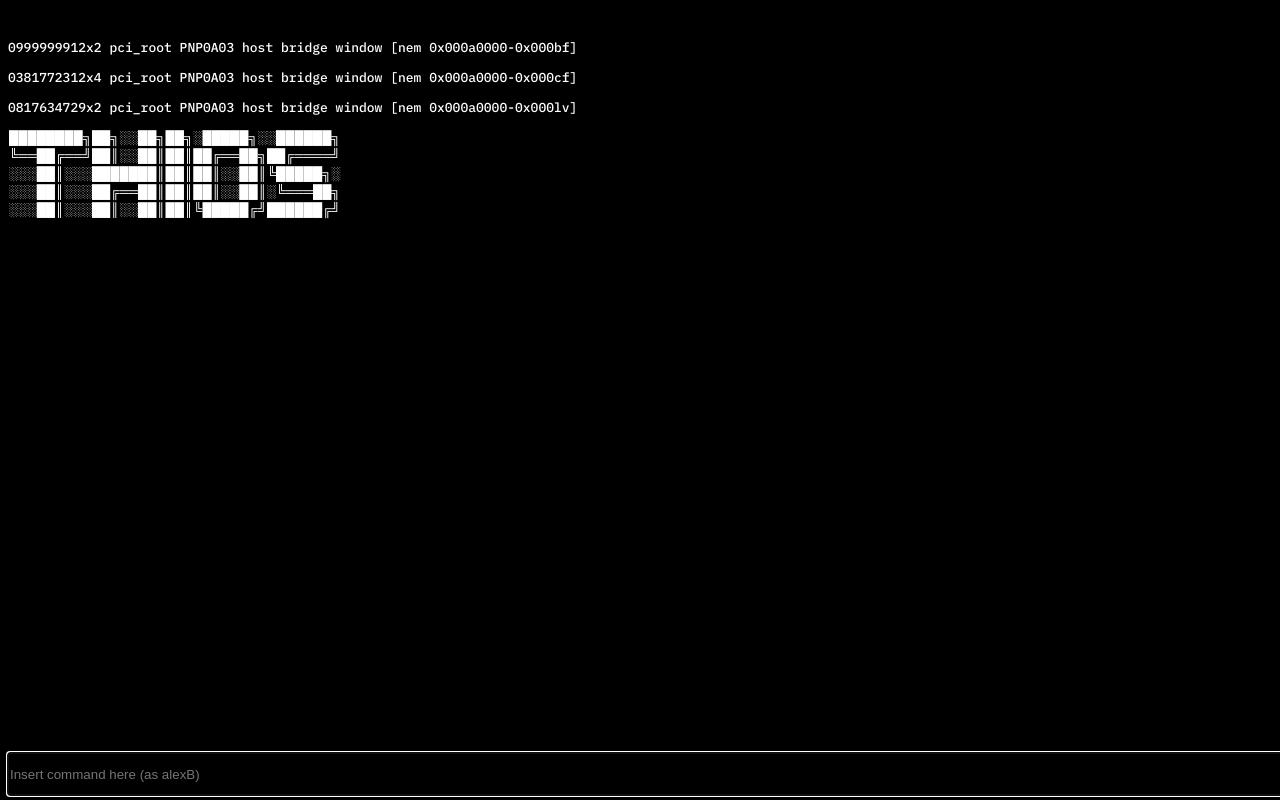
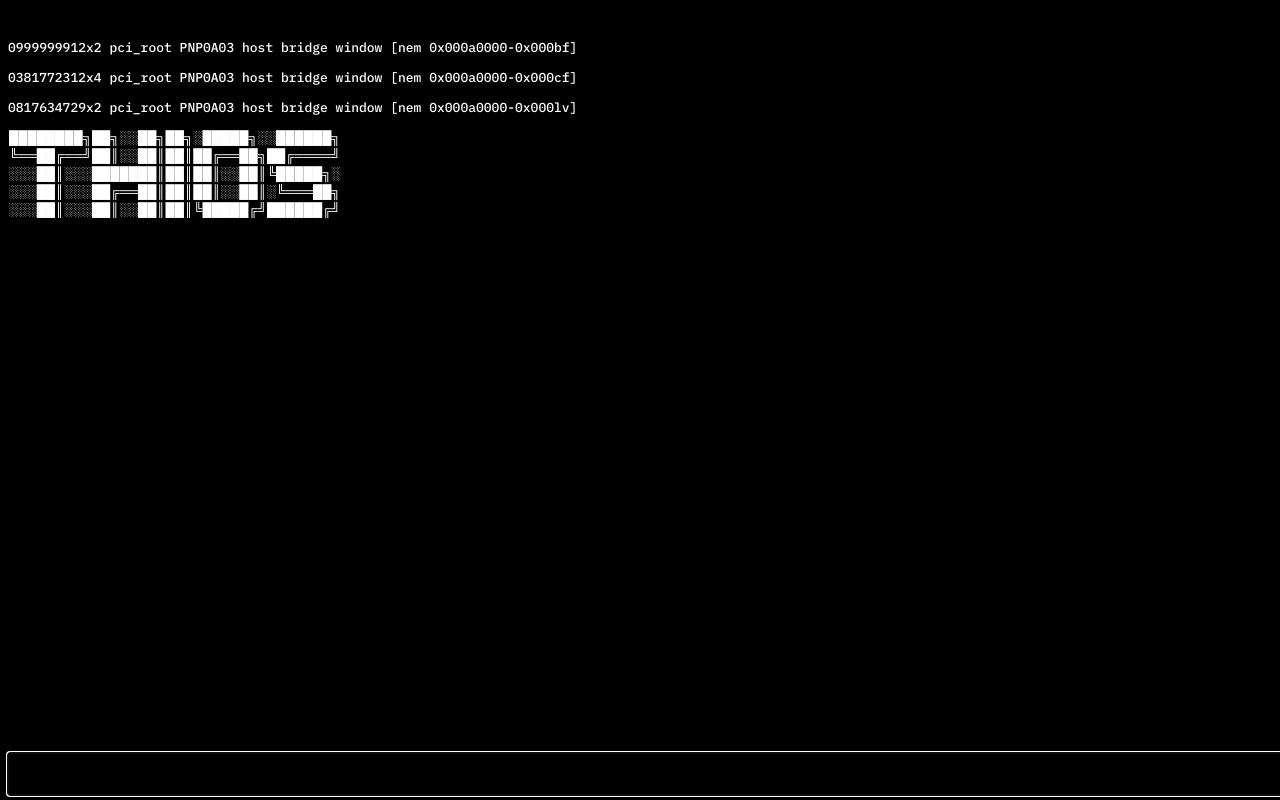
Before and after one commit to aas88888/THIOS, a plain HTML site: page index.html in a window 1280 px wide. Drawn offline with Linux system fonts and the light colour scheme.

Commit message:
Update index.html

```diff
--- a/index.html
+++ b/index.html
@@ -16,7 +16,7 @@
     <div class="osArt"></div>
     <div class="textEditor">
         <p class="outputArea"></p>
-        <input type="text" class="inputArea" autofocus placeholder="Insert command here (as alexB)"/>
+        <input type="text" class="inputArea" autofocus/>
     </div>
 </body>
 <script src="script.js"></script>
```
